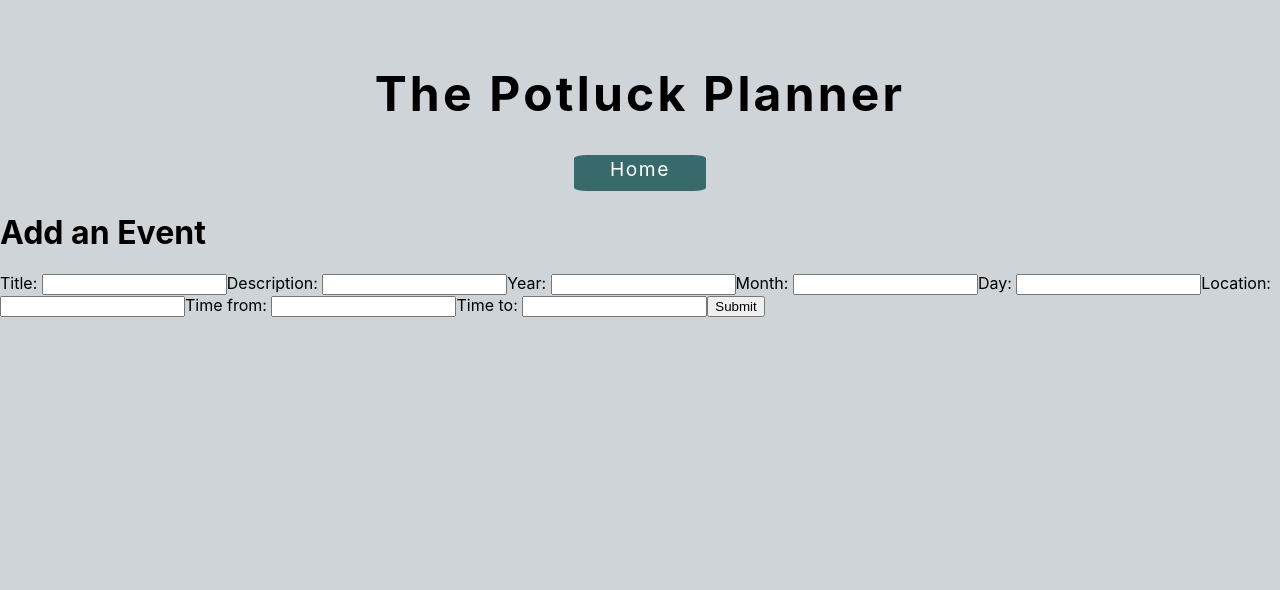
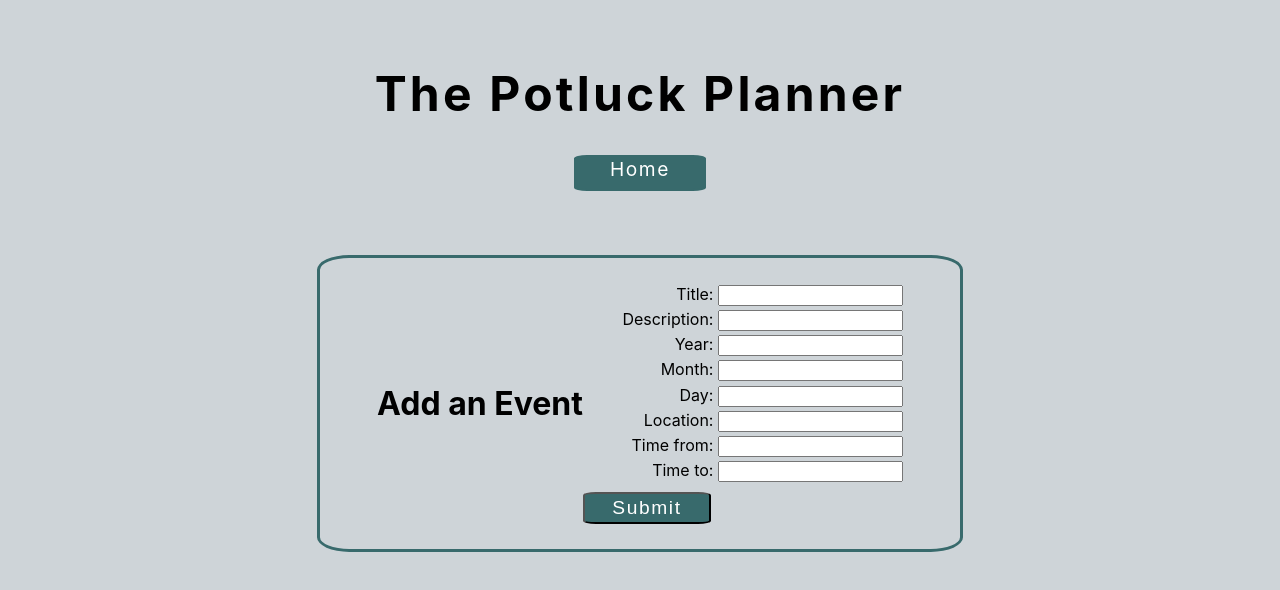
Before and after one commit to The-Potluck-Planner/front-end, a React (Create React App) app: page /addevent in a window 1280 px wide. Shown: the top 590 px of the page. Built offline with nearby package versions, Linux system fonts and the light colour scheme.

Commit message:
finished styling add event and edit event

```diff
--- a/src/components/AddEvent.js
+++ b/src/components/AddEvent.js
@@ -1,7 +1,9 @@
-import React, { useState } from "react";
+import React, { useState } from "react"
 import { connect } from 'react-redux'
 import { addEvent as createEvent } from '../store/actions'
 import { useHistory } from 'react-router-dom'
+import '../scss/AddEvent.scss'
+
 
 const initialEvent = {
   title: "",
@@ -37,9 +39,9 @@ function AddEvent({createEvent, isLoading, errors, userID}) {
   };
 
   return (
-    <form>
-      <h1> Add an Event</h1>
-
+    <div className="addContainer">
+    <h1> Add an Event</h1>
+    <form  className="formArea">
       <label>
         Title:&nbsp;
         <input
@@ -122,6 +124,7 @@ function AddEvent({createEvent, isLoading, errors, userID}) {
 
       <button onClick={onSubmit}>Submit</button>
     </form>
+    </div>
   );
 }
 
--- a/src/components/Dashboard.js
+++ b/src/components/Dashboard.js
@@ -13,8 +13,10 @@ export default function Dashboard(props) {
 
     return (
         <div className="dashboardContainer">
-            <h1>Hello {name} </h1>
+            <div className='dashboardHeader'>
+            <h2>Hello {name} </h2>
             <Link to='/addevent'><button className="createEventButton">Create an Event</button></Link>
+             </div>
             <div className="eventsContainer">
             <ListEvents eventsList='events'/>
             <ListEvents eventsList='events'/>
--- a/src/components/EditEvent.js
+++ b/src/components/EditEvent.js
@@ -3,6 +3,7 @@ import { connect,  } from 'react-redux'
 import { useParams, useHistory } from 'react-router-dom'
 import { editEvent } from '../store/actions'
 import { axiosWithAuth, BASE_URL } from '../utils/axiosAuth'
+import '../scss/AddEvent.scss'
 
 const initialEvent = {
   title: "",
@@ -54,9 +55,9 @@ function EditEvent({createEvent, isLoading, errors, userID, editEvent}) {
   };
 
   return (
-    <form>
-      <h1> Edit Event</h1>
-
+    <div className="addContainer">
+    <h1> Add an Event</h1>
+    <form  className="formArea">
       <label>
         Title:&nbsp;
         <input
@@ -139,6 +140,7 @@ function EditEvent({createEvent, isLoading, errors, userID, editEvent}) {
 
       <button onClick={onSubmit}>Submit</button>
     </form>
+    </div>
   );
 }
 
--- /dev/null
+++ b/src/scss/AddEvent.scss
@@ -0,0 +1,43 @@
+
+
+.addContainer{
+    border: 3px solid #386A6C;
+    border-radius: 5%;
+    width:50%;
+    margin:auto;
+    margin-top:5%;
+    text-align: center;
+    display:flex;
+    justify-content: center;
+    align-items: center;
+    padding-bottom: 2%;
+    padding-top: 2%;
+
+    h2{
+        width:50%;
+
+    }
+    .formArea{
+    height:30vh;
+    display: flex;
+    flex-direction:column;
+    justify-content: space-between;
+   // border: 2px solid red;
+    width:50%;
+    text-align: right;
+
+    button{
+    width:40%;
+    height:2rem;
+    font-size:1.2rem;
+    letter-spacing: .1rem;
+    border-radius: 10%;
+    background-color:  #386A6C;
+    color:white;
+    margin-top: 2%;
+
+
+}
+}
+
+}
--- a/src/scss/Dashboard.scss
+++ b/src/scss/Dashboard.scss
@@ -1,15 +1,30 @@
 .dashboardContainer{
 
+    .dashboardHeader{
+        width:40%;
+       // border: 2px solid red ;
+        margin-top: 2%;
+        display: flex;
+        align-items: center;
+        margin-bottom: 2%;
+        h2{
+            width:40%;
+           // border: 2px solid red ;
+        }
         .createEventButton{
-        width:20%;
+            width: 100%;
              height:2rem;
              font-size:1.2rem;
              letter-spacing: .1rem;
              border-radius: 10%;
              background-color:  #386A6C;
              color:white;
+            // border: 2px solid red ;
 
         }
+
+    }
+
 
 .eventsContainer{
 
```
Lines whose indentation alone changed are shown as unchanged.
